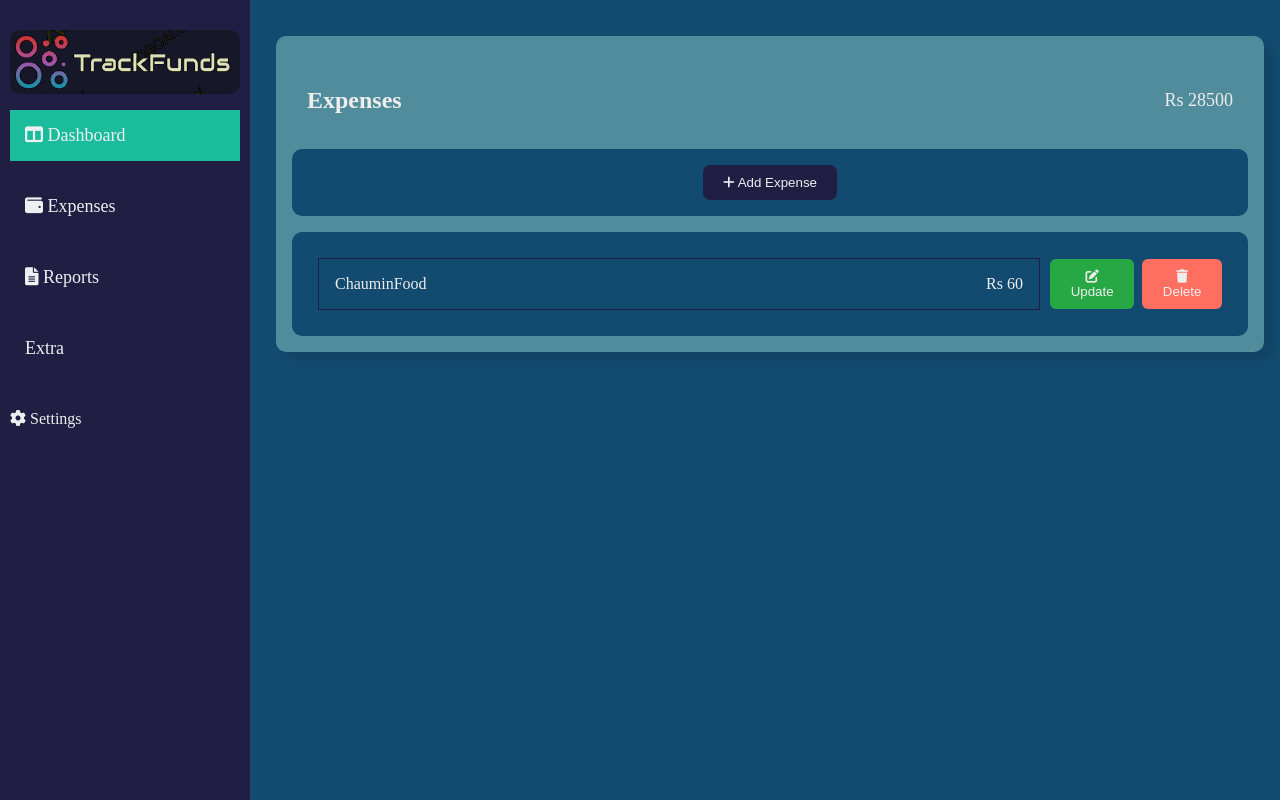
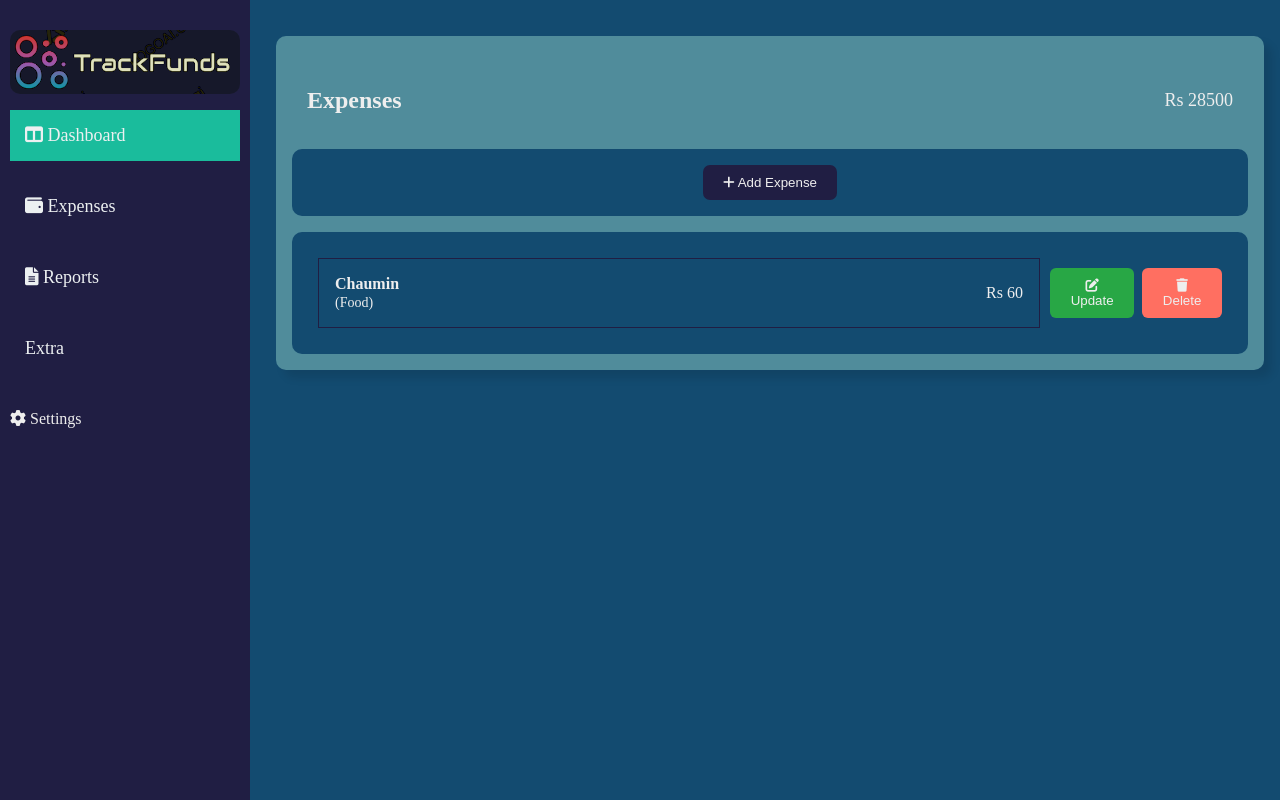
Before and after one commit to rohitghatal1/ExpenseTracker-React-TS, a React (Create React App) app: page / in a window 1280 px wide. Built offline with nearby package versions, Linux system fonts and the light colour scheme.

Commit message:
added styles for expense items and category

```diff
--- a/src/CSS/expense.css
+++ b/src/CSS/expense.css
@@ -135,6 +135,15 @@
     border: 1px solid var(--primary-color);
 }
 
+.expenseComponent .expenseContainer .expenseItemsContainer .expenseItem .expenseDetails .expenseNameCat .expenseName{
+    font-size: 16px;
+    font-weight: bold;
+}
+
+.expenseComponent .expenseContainer .expenseItemsContainer .expenseItem .expenseDetails .expenseNameCat .category{
+    font-size: 14px;
+    font-weight: lighter;
+}
 .expenseComponent .expenseContainer .expenseItemsContainer .expenseItem .deleteUpdateExpense{
     width: 20%;
     display: flex;
--- a/src/Components/Expenses.tsx
+++ b/src/Components/Expenses.tsx
@@ -85,9 +85,9 @@ const Expenses: React.FC = () => {
           <div className="expenseItemsContainer">
             <div className="expenseItem">
               <div className="expenseDetails">
-                <div className="expenseCategory">
-                  <span className="expenseName">Chaumin</span>
-                  <span className="category">Food</span>
+                <div className="expenseNameCat">
+                  <span className="expenseName">Chaumin</span><br />
+                  <span className="category">(Food)</span>
                 </div>
                 <div className="expenseAmount">
                   <span>Rs 60</span>
```
